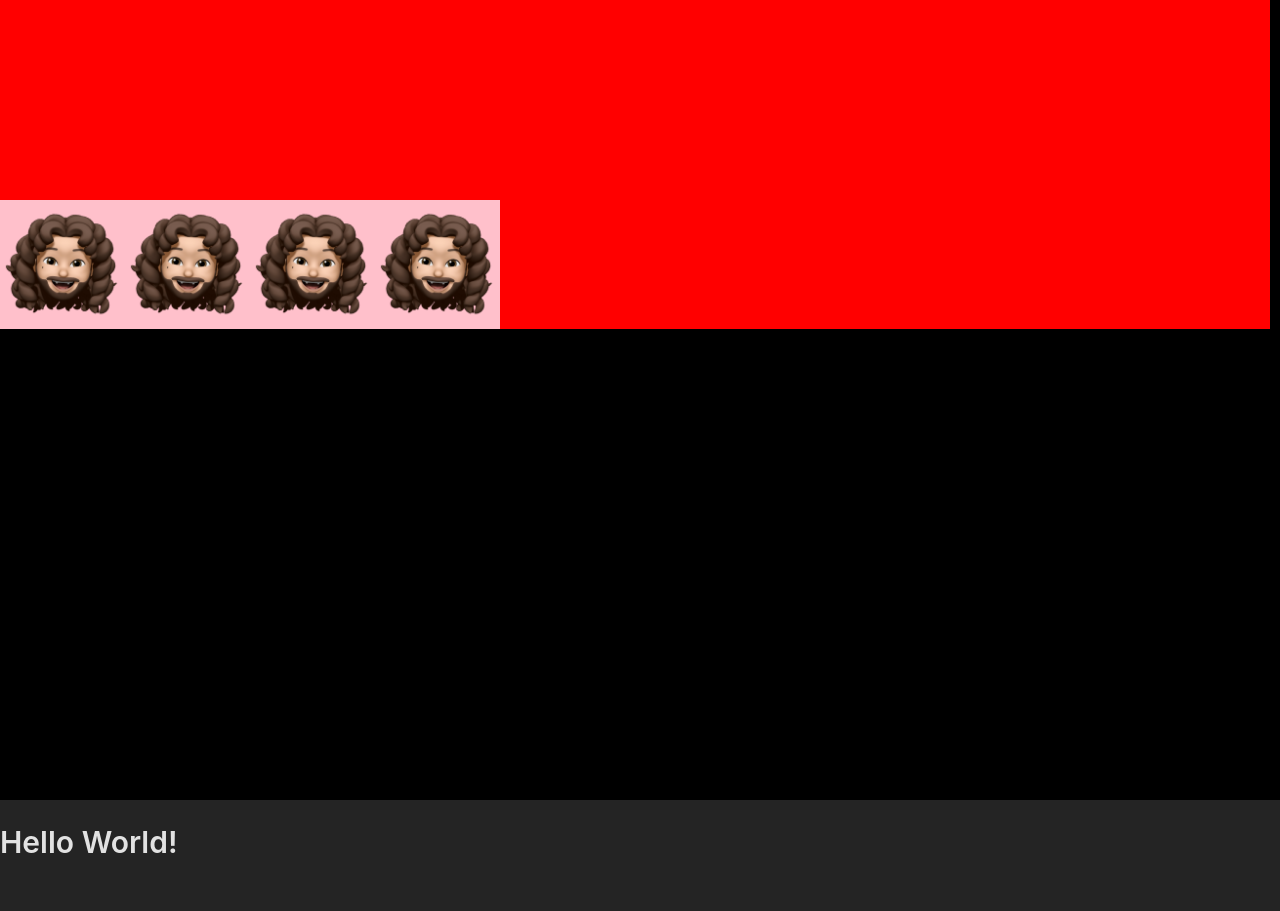
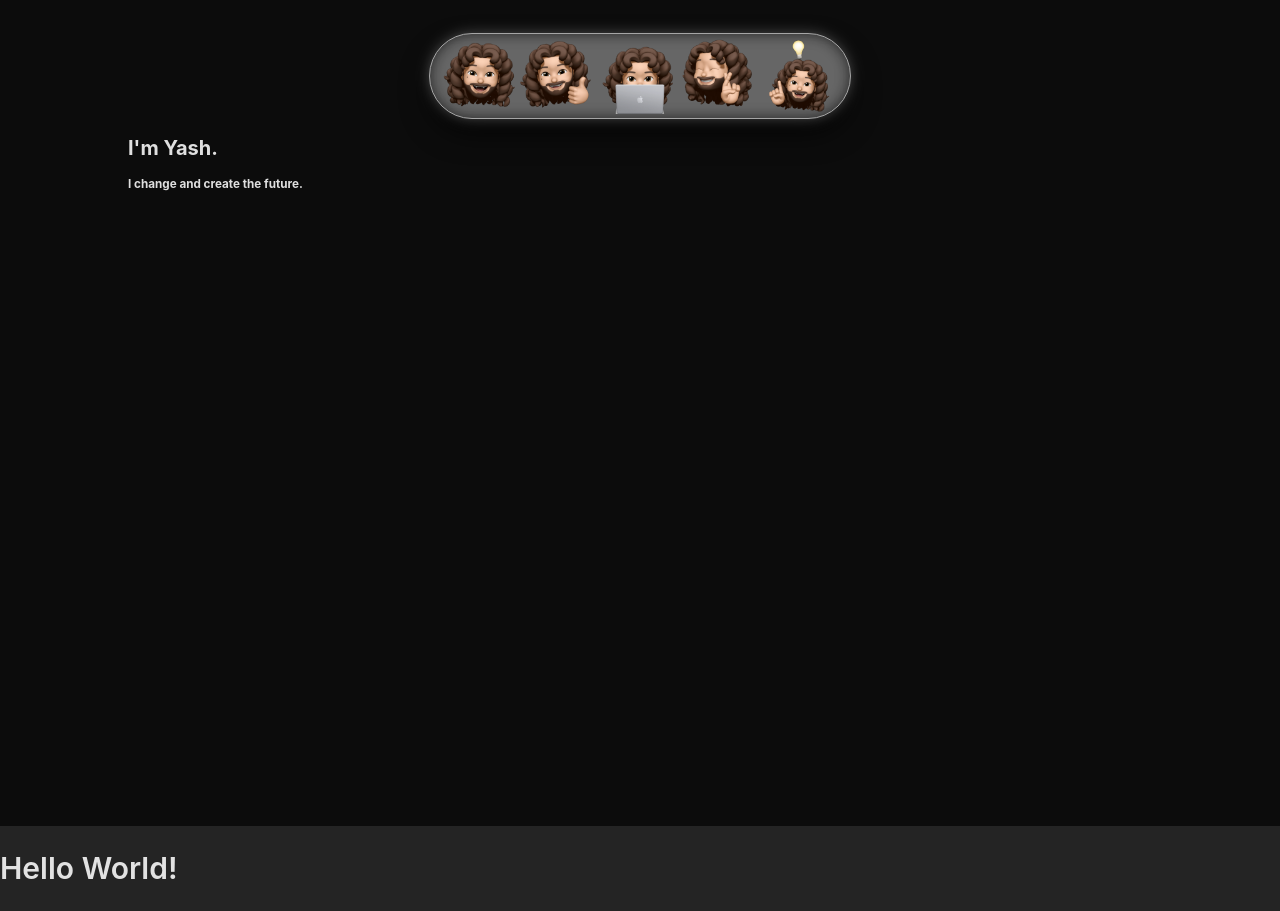
Before and after one commit to YYashSingh-9/my-portfolio, a React (Vite) app: page / in a window 1280 px wide. Before the commit the page ends 885 px from the top, so only its background shows below. Built offline with nearby package versions, Linux system fonts and the light colour scheme.

Commit message:
navbar Done

```diff
--- a/src/Components/Header.jsx
+++ b/src/Components/Header.jsx
@@ -1,6 +1,11 @@
 import classes from "./Header.module.css";
 import img1 from "../assets/my-cartoon-Final/laughing.png";
-import { Box, Container } from "@mui/material";
+import img2 from "../assets/my-cartoon-Final/working.png";
+import img3 from "../assets/my-cartoon-Final/idea.png";
+import img4 from "../assets/my-cartoon-Final/crossFingers.png";
+import img5 from "../assets/my-cartoon-Final/ThumbsUp.png";
+
+import { AppBar, Box, Container, Tooltip, Paper } from "@mui/material";
 import { Grid } from "@mui/material";
 const Header = () => {
   return (
@@ -10,25 +15,67 @@ const Header = () => {
           Container
           spacing={1}
           sx={{
-            backgroundColor: "red",
-            marginRight: "10px",
-            paddingTop: "200px",
+            height: "100vh",
           }}
         >
-          <Grid item lg={1} sx={{ maxWidth: "500px", backgroundColor: "pink" }}>
-            <Box className={classes.Imgbox}>
-              <div>
-                <img src={img1} />
-              </div>
-              <div>
-                <img src={img1} />
-              </div>
-              <div>
-                <img src={img1} />
-              </div>
-              <div>
-                <img src={img1} />
-              </div>
+          <Grid item lg={1} md={1}>
+            <AppBar
+              position="static"
+              sx={{ backgroundColor: "transparent", boxShadow: "none" }}
+            >
+              <Box className={classes.Navbar}>
+                <div className={classes.navIcon}>
+                  <Tooltip
+                    title={<h3 className={classes.tooltipDesignH3}>My Page</h3>}
+                  >
+                    <img src={img1} />
+                  </Tooltip>
+                </div>
+                <div className={classes.navIcon}>
+                  <Tooltip
+                    title={
+                      <h3 className={classes.tooltipDesignH3}>My Skills</h3>
+                    }
+                  >
+                    <img src={img5} />
+                  </Tooltip>
+                </div>
+                <div className={classes.navIcon}>
+                  <Tooltip
+                    title={<h3 className={classes.tooltipDesignH3}>My Work</h3>}
+                  >
+                    <img src={img2} />
+                  </Tooltip>
+                </div>
+                <div className={classes.navIcon}>
+                  <Tooltip
+                    title={
+                      <h3 className={classes.tooltipDesignH3}>
+                        My Information
+                      </h3>
+                    }
+                  >
+                    <img src={img4} />
+                  </Tooltip>
+                </div>
+                <div className={classes.navIcon}>
+                  <Tooltip
+                    title={
+                      <h3 className={classes.tooltipDesignH3}>
+                        My Contact info
+                      </h3>
+                    }
+                  >
+                    <img src={img3} />
+                  </Tooltip>
+                </div>
+              </Box>
+            </AppBar>
+          </Grid>
+          <Grid item lg={1} md={1} sm={1}>
+            <Box>
+              <h1>I'm Yash.</h1>
+              <h3>I change and create the future.</h3>
             </Box>
           </Grid>
         </Grid>
--- a/src/Components/Header.module.css
+++ b/src/Components/Header.module.css
@@ -1,12 +1,53 @@
-.Imgbox {
-  max-width: 60rem;
+.Navbar {
+  margin: auto;
+  max-width: 60%;
   display: flex;
+  align-items: center;
+  justify-content: center;
+  background: rgba(255, 255, 255, 0.1);
+  backdrop-filter: blur(1rem);
+  padding: 0rem 1rem;
+  margin-top: 2%;
+  border: 0.1rem solid rgb(152, 152, 152);
+  border-top-right-radius: 5rem;
+  border-bottom-right-radius: 5rem;
+  border-top-left-radius: 5rem;
+  border-bottom-left-radius: 5rem;
+  box-shadow: rgba(0, 0, 0, 0.65) 0px 14px 28px,
+    rgba(0, 0, 0, 0.22) 0px 10px 10px;
+  position: relative;
 }
-.Imgbox img {
+.Navbar::before {
+  position: absolute;
+  top: 0;
+  left: 0;
+  background-color: rgba(255, 255, 255, 0.3);
+  filter: blur(0.7rem);
+  border-top-right-radius: 5rem;
+  border-bottom-right-radius: 5rem;
+  border-top-left-radius: 5rem;
+  border-bottom-left-radius: 5rem;
   width: 100%;
+  height: 100%;
+  content: "";
+  z-index: -1;
+}
+
+.navIcon {
+  max-width: 8rem;
+  cursor: pointer;
+}
+.navIcon img {
+  max-width: 100%;
 }
 .divOne {
-  background-image: url("../assets//backgorund.png");
+  background-image: url("../assets//background2.png");
   height: 100vh;
   background-position: fixed;
+  padding: 1% 10%;
 }
+
+.tooltipDesignH3 {
+  font-size: 1.1rem;
+  text-transform: capitalize;
+}
```
Also changed, not shown: src/assets/background2.png (added).
